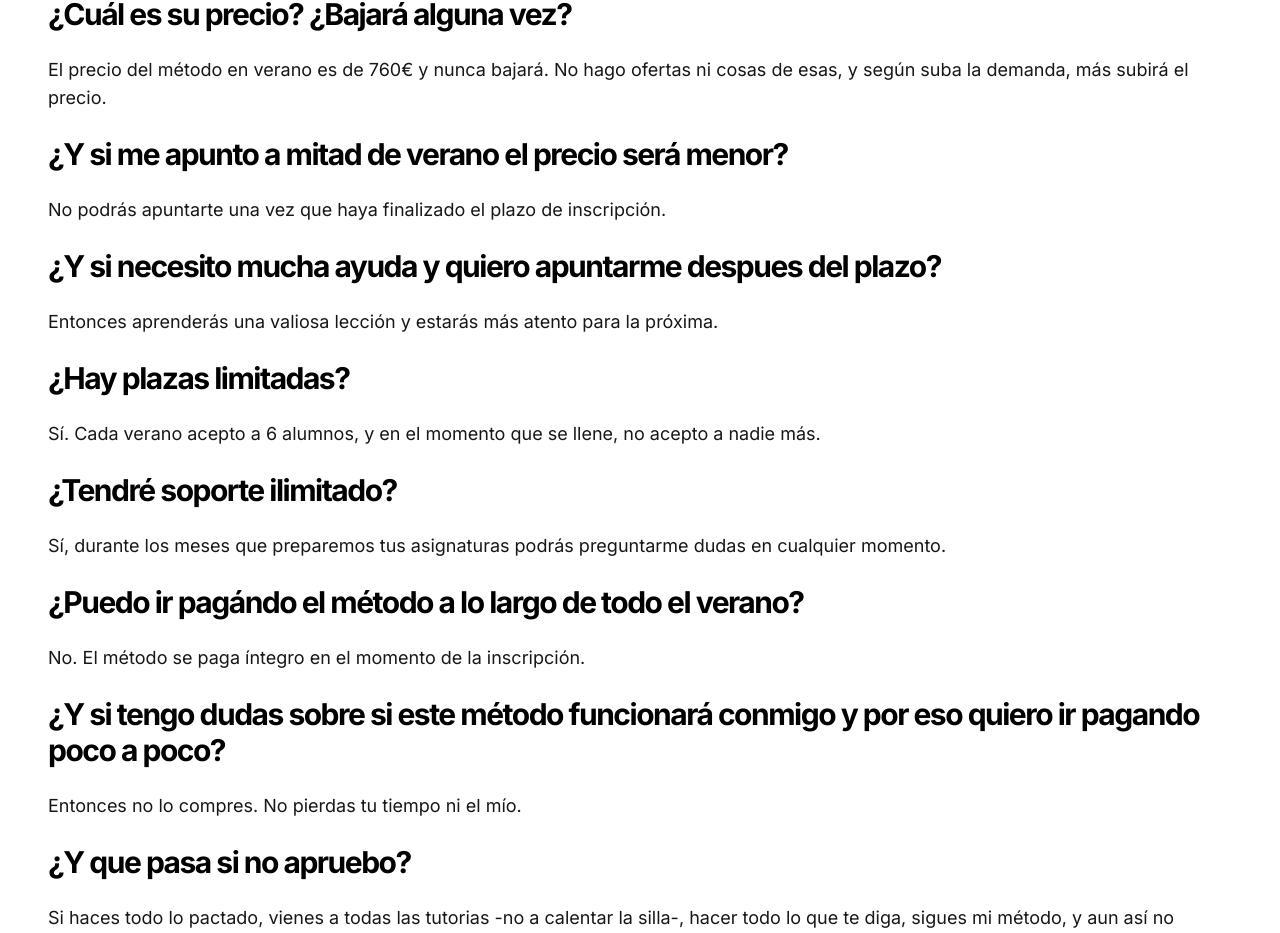
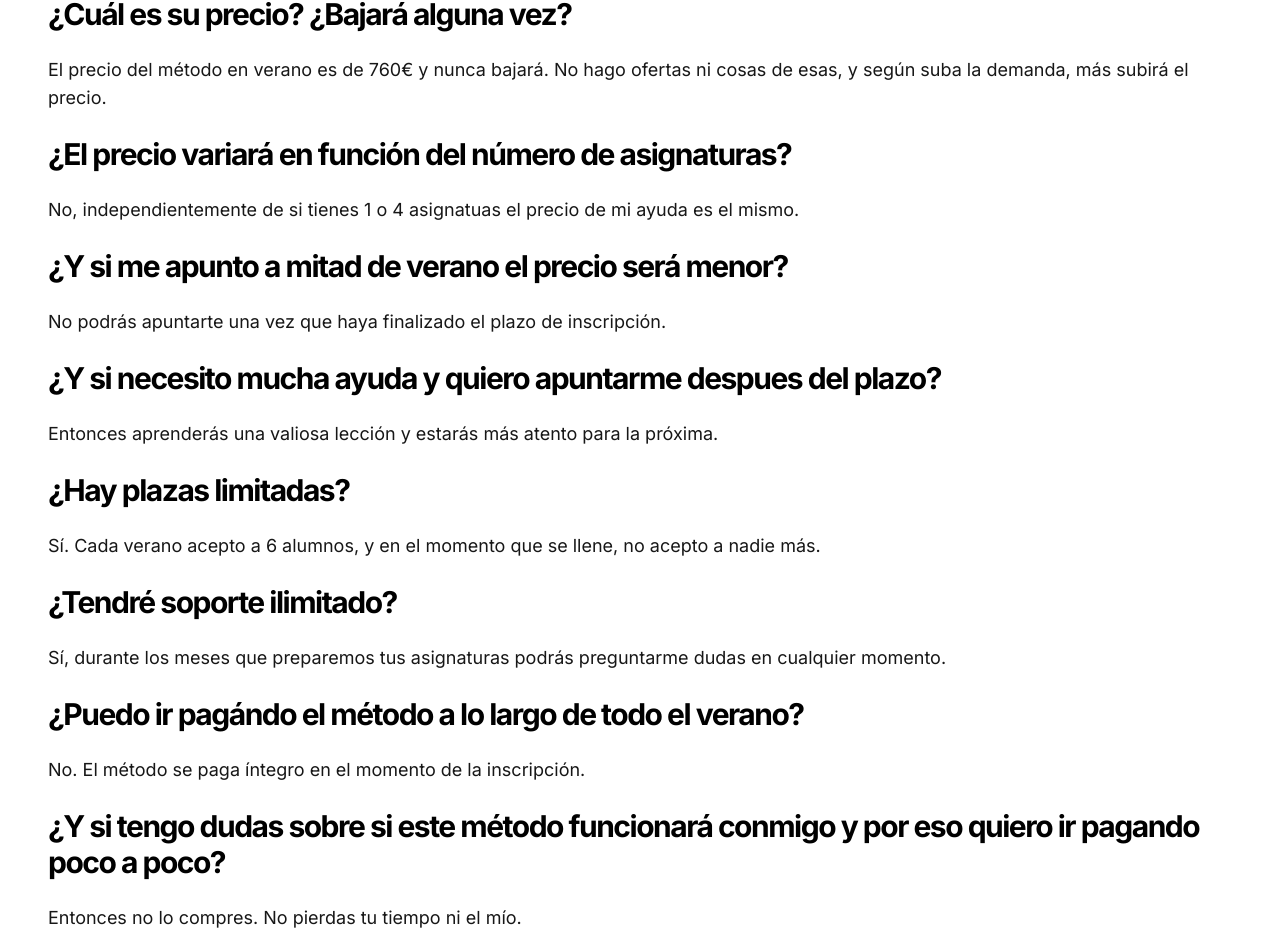
Before and after one commit to MariaLipiz/matessindramas, a Next.js app: page /aprueba_en_verano in a window 1280 px wide. Shown: the part 7070-8003 px from the top of the page. Built offline with nearby package versions, Linux system fonts and the light colour scheme.

Commit message:
Cambios FAQ precio

```diff
--- a/src/app/aprueba_en_verano/page.tsx
+++ b/src/app/aprueba_en_verano/page.tsx
@@ -385,6 +385,14 @@ export default function MetodoParaAprobarMatematicas() {
         No hago ofertas ni cosas de esas, y según suba la demanda, más subirá el precio.
       </p>
 
+      <h3 className="text-lg font-bold text-black tracking-tighter sm:text-xl lg:text-2xl xl:text-3xl">¿El precio variará
+        en función del número de asignaturas?
+      </h3>
+
+      <p>
+        No, independientemente de si tienes 1 o 4 asignatuas el precio de mi ayuda es el mismo.
+      </p>
+
       <h3 className="text-lg font-bold text-black tracking-tighter sm:text-xl lg:text-2xl xl:text-3xl">¿Y si me apunto a mitad de
         verano el precio será menor?</h3>
 
```
